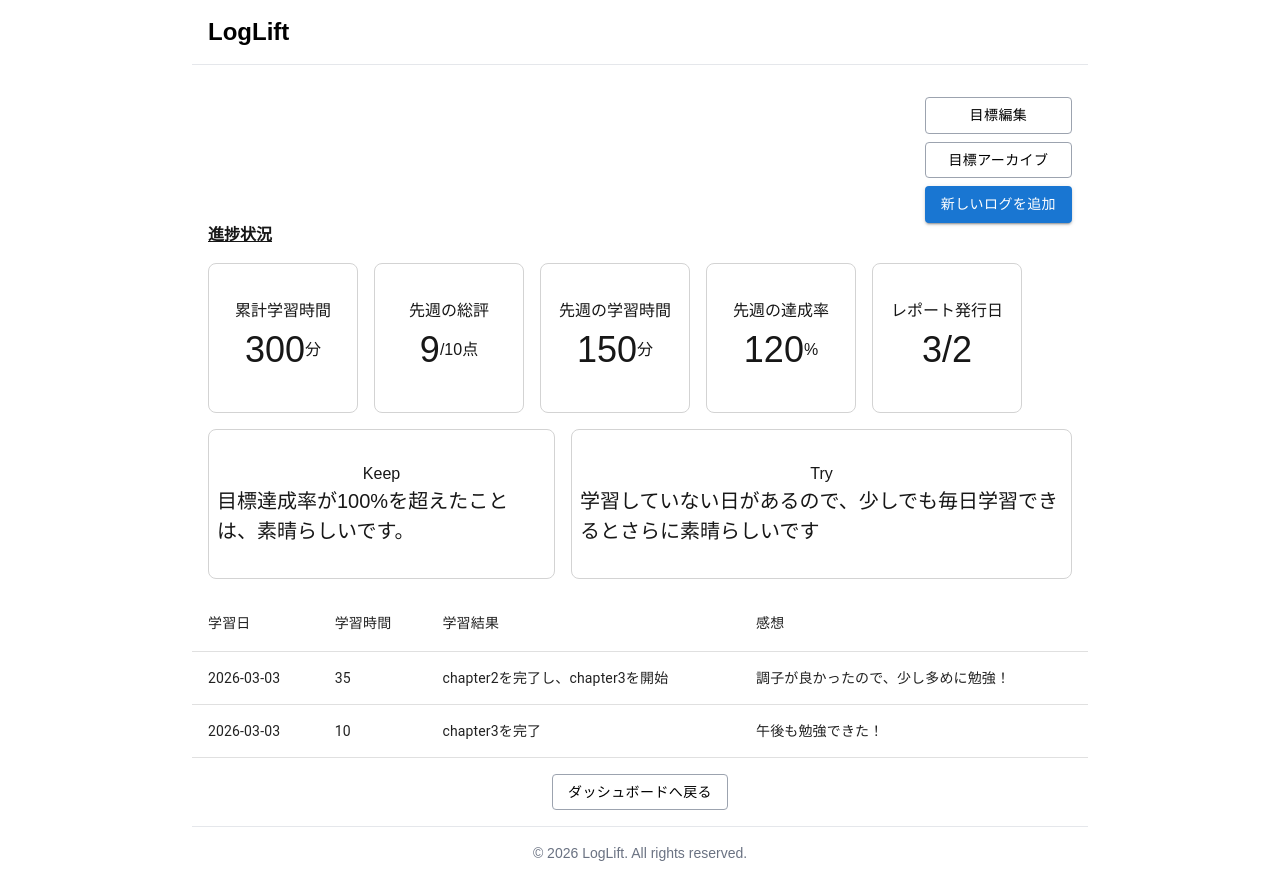
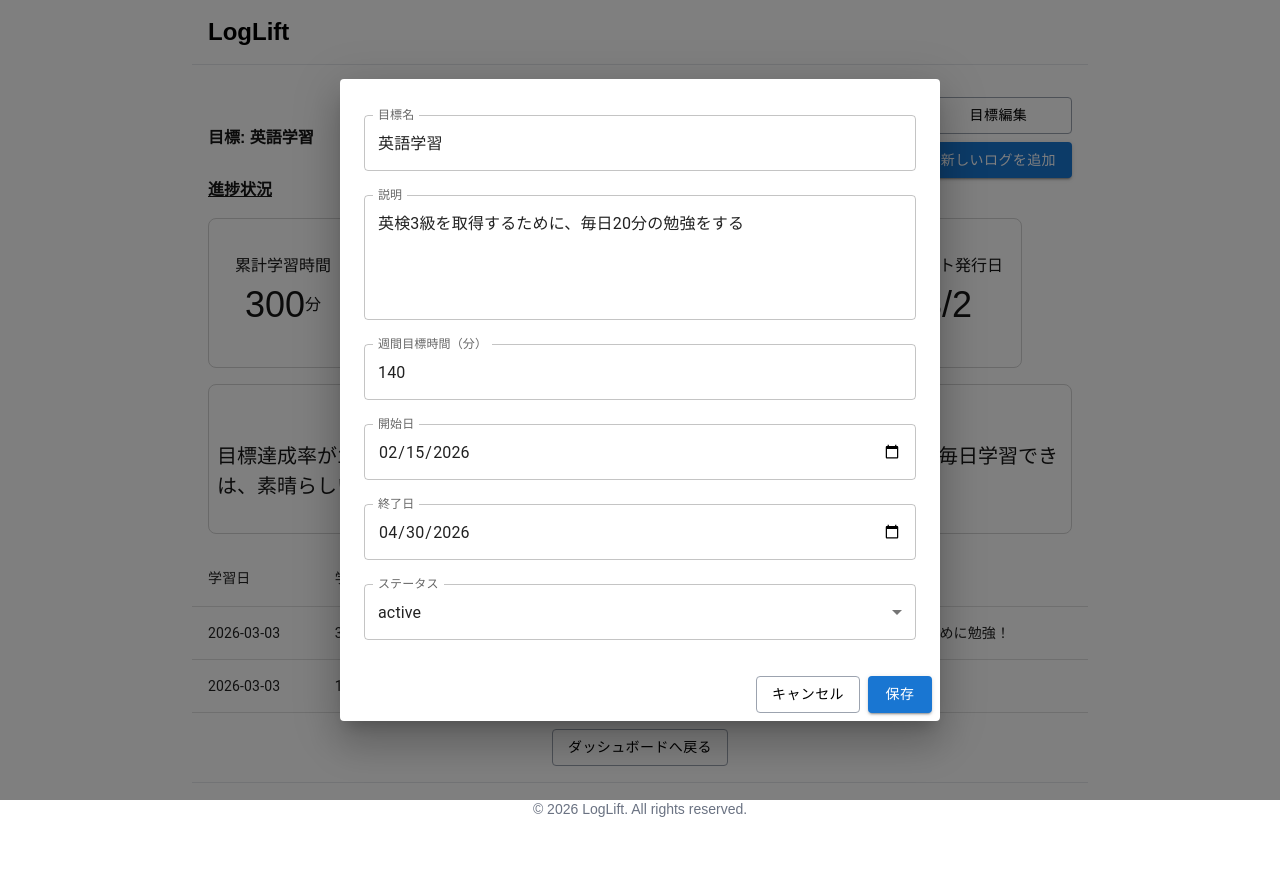
Before and after one commit to likapantrip/log-lift, a Next.js app in the folder frontend/: page /goals/1 in a window 1280 px wide. Both pictures are taken after a click on the button "目標編集". After the commit the page ends 835 px from the top, so only its background shows below. Built offline with nearby package versions, Linux system fonts and the light colour scheme.

Commit message:
目標編集モーダルを作成

```diff
--- a/frontend/app/goals/[id]/page.tsx
+++ b/frontend/app/goals/[id]/page.tsx
@@ -1,3 +1,6 @@
+'use client';
+
+import { useState } from 'react';
 import {
   Box,
   Button,
@@ -11,6 +14,7 @@ import {
 import StatisticsCard from '../../../components/StatisticsCard';
 import DateCard from '../../../components/DateCard';
 import MessageCard from '../../../components/MessageCard';
+import EditGoal from '@/components/EditGoalModal';
 import { ButtonColors } from '@/types/colorStyles';
 
 const totalStudyMinutes = {
@@ -48,24 +52,44 @@ const learningLogs = {
   ]
 };
 
+const goal = {
+  "id": 1,
+  "name": "英語学習",
+  "description": "英検3級を取得するために、毎日20分の勉強をする",
+  "weekly_target_minutes": 140,
+  "start_date": "2026-02-15",
+  "end_date": "2026-04-30",
+  "status": "active"
+};
+
 export default function ShowGoal() {
+  const [isEditGoalOpen, setIsEditGoalOpen] = useState(false);
   const issue_date = new Date(latestWeeklyReportData.issue_date);
   return (
     <div>
       {/* 進捗状況 */}
       <Box className='flex justify-between items-center my-4 px-4'>
-        <Box className='flex flex-col items-end'>
+        <Box className='flex flex-col'>
+          <Box className='flex justify-between items-center'>
+            <Box className='font-bold '>{`目標: ${goal.name}`}</Box>
             <Box className='flex flex-col gap-2 w-fit'>
-            <Button variant="outlined" sx={ButtonColors.GrayButton}>
+              <Button
+                variant="outlined"
+                sx={ButtonColors.GrayButton}
+                onClick={() => setIsEditGoalOpen(true)}
+              >
                   目標編集
-            </Button>
-            <Button variant="outlined" sx={ButtonColors.GrayButton}>
-                目標アーカイブ
               </Button>
               <Button variant="contained" sx={ButtonColors.BlueButton}>
                   新しいログを追加
               </Button>
             </Box>
+          </Box>
+          <EditGoal
+            open={isEditGoalOpen}
+            onClose={() => setIsEditGoalOpen(false)}
+            goal={goal}
+          />
           <Box className='flex flex-col gap-4'>
             <Box className='font-bold underline'>進捗状況</Box>
             <Box className='flex gap-4'>
--- /dev/null
+++ b/frontend/components/EditGoalModal.tsx
@@ -0,0 +1,135 @@
+import { useState, useEffect } from 'react';
+import {
+  Dialog,
+  DialogContent,
+  DialogActions,
+  Button,
+  TextField,
+  MenuItem,
+} from '@mui/material';
+import { ButtonColors } from '@/types/colorStyles';
+
+type EditGoalProps ={
+  open: boolean;
+  onClose: () => void;
+  goal: {
+    id: number;
+    name: string;
+    description: string;
+    weekly_target_minutes: number;
+    start_date: string;
+    end_date: string;
+    status: string;
+  };
+}
+
+export default function EditGoalModal( {open, onClose, goal}: EditGoalProps ) {
+  useEffect(() => {
+    if (open && goal) {
+      setFormData({
+        id: goal.id?.toString() ?? '',
+        name: goal.name ?? '',
+        description: goal.description ?? '',
+        weekly_target_minutes: goal.weekly_target_minutes?.toString() ?? '0',
+        start_date: goal.start_date ?? '',
+        end_date: goal.end_date ?? '',
+        status: goal.status ?? 'active',
+      });
+    }
+  }, [open, goal]);
+
+  const [formData, setFormData] = useState({
+    id: '',
+    name: '',
+    description: '',
+    weekly_target_minutes: '0',
+    start_date: '',
+    end_date: '',
+    status: 'active',
+  });
+
+  const handleSave = async () => {
+    // バリデーション
+    try {
+      const payload = {
+        name: formData.name,
+        description: formData.description,
+        weekly_target_minutes: parseInt(formData.weekly_target_minutes, 10),
+        start_date: formData.start_date,
+        end_date: formData.end_date,
+        status: formData.status,
+      };
+      // データ保存
+      console.log('送信データ', payload);
+      // 成功したらモーダルを閉じる
+      onClose();
+    } catch (error) {
+      // エラーハンドリング
+    }
+  };
+  return (
+    <div>
+      <Dialog open={open} onClose={onClose}>
+        <DialogContent>
+          <TextField
+            label="目標名"
+            fullWidth
+            margin="normal"
+            value={formData.name}
+            onChange={(e) => setFormData({ ...formData, name: e.target.value })}
+          />
+          <TextField
+            label="説明"
+            fullWidth
+            margin="normal"
+            multiline
+            rows={4}
+            value={formData.description}
+            onChange={(e) => setFormData({ ...formData, description: e.target.value })}
+          />
+          <TextField
+            label="週間目標時間（分）"
+            fullWidth
+            margin="normal"
+            type="number"
+            value={formData.weekly_target_minutes}
+            onChange={(e) => setFormData({ ...formData, weekly_target_minutes: e.target.value })}
+          />
+          <TextField
+            label="開始日"
+            fullWidth
+            margin="normal"
+            type="date"
+            slotProps={{ inputLabel: { shrink: true } }}
+            value={formData.start_date}
+            onChange={(e) => setFormData({ ...formData, start_date: e.target.value })}
+          />
+          <TextField
+            label="終了日"
+            fullWidth
+            margin="normal"
+            type="date"
+            slotProps={{ inputLabel: { shrink: true } }}
+            value={formData.end_date}
+            onChange={(e) => setFormData({ ...formData, end_date: e.target.value })}
+          />
+          <TextField
+            label="ステータス"
+            fullWidth
+            margin="normal"
+            select
+            value={formData.status}
+            onChange={(e) => setFormData({ ...formData, status: e.target.value })}
+          >
+            <MenuItem value="active">active</MenuItem>
+            <MenuItem value="archived">archived</MenuItem>
+          </TextField>
+        </DialogContent>
+        <DialogActions>
+          <Button variant="outlined" sx={ButtonColors.GrayButton} onClick={onClose}>キャンセル</Button>
+          <Button variant="contained" sx={ButtonColors.BlueButton} onClick={handleSave}>保存</Button>
+        </DialogActions>
+      </Dialog>
+    </div>
+  );
+}
```
Lines whose indentation alone changed are shown as unchanged.
